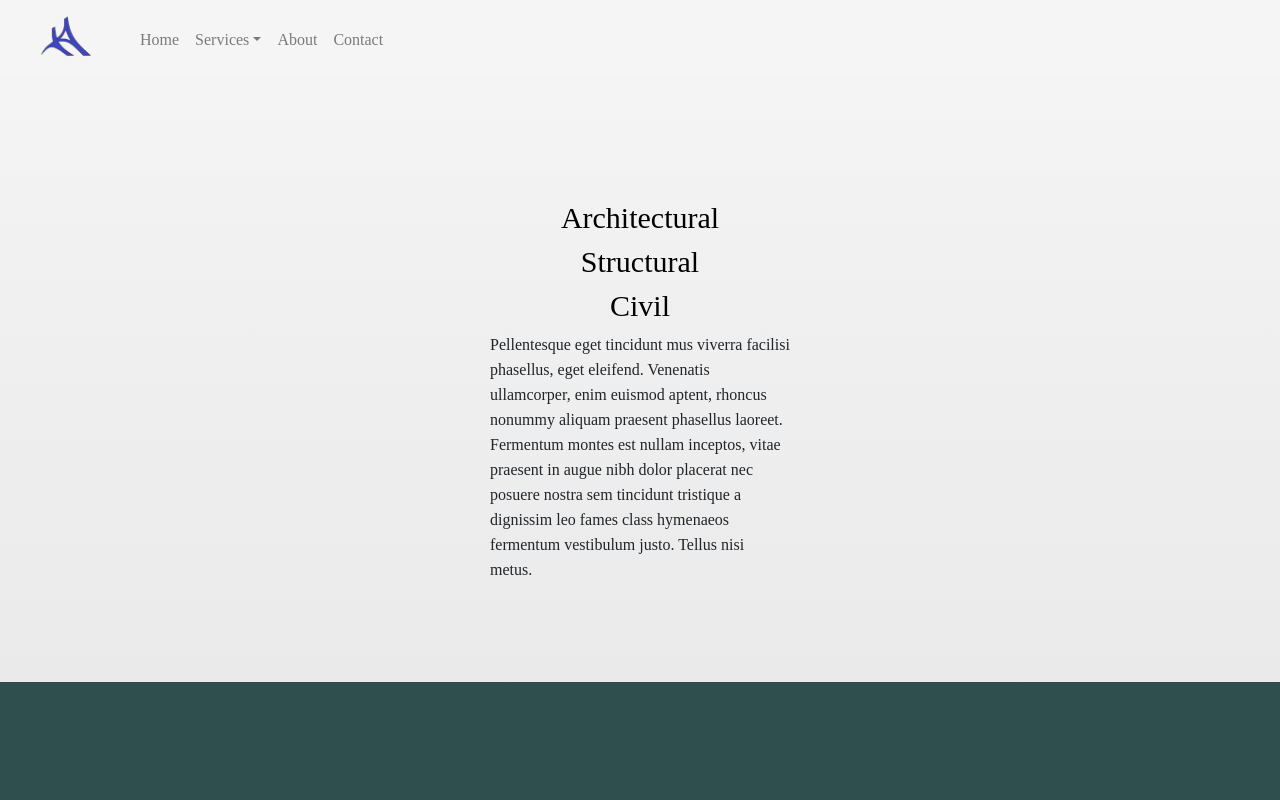
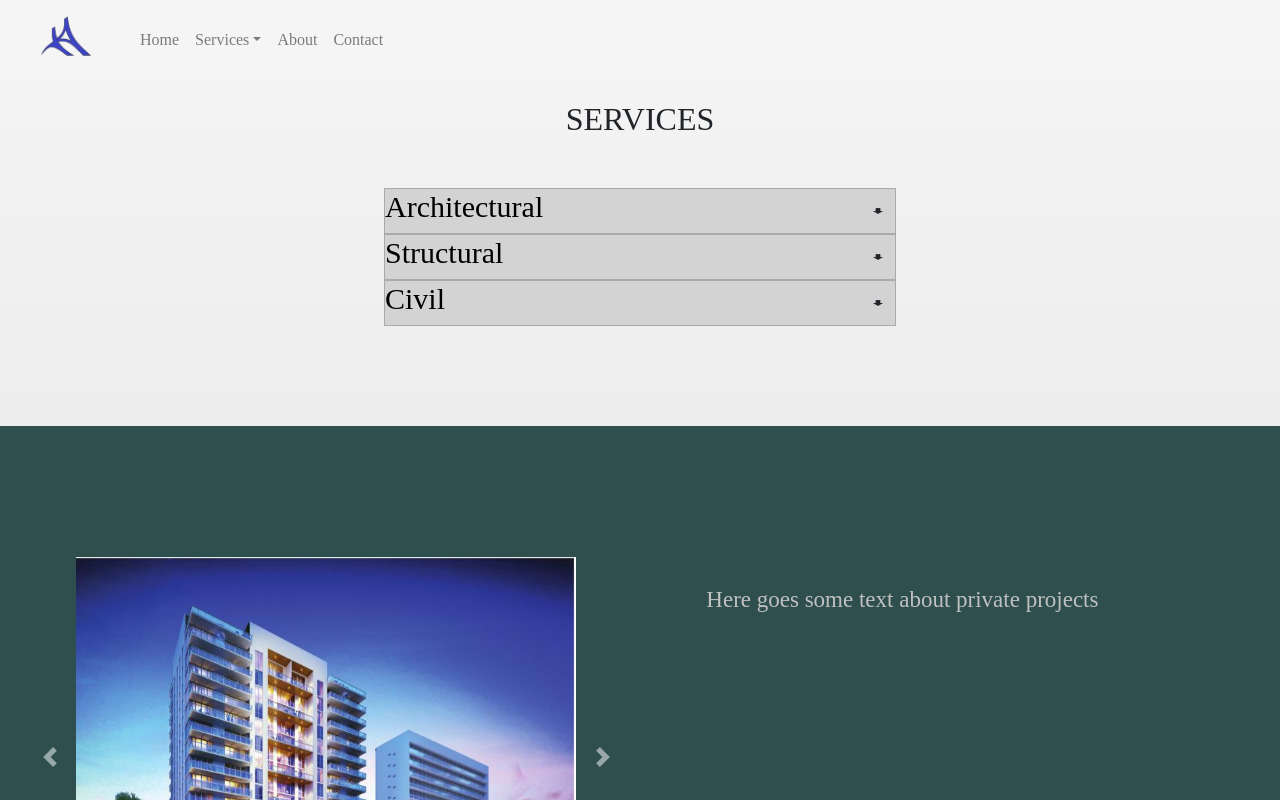
Before and after one commit to chiku524/hajjar-associates, a React (Create React App) app in the folder website/: page /consulting in a window 1280 px wide. Shown: the top 800 px of the page. Built offline with nearby package versions, Linux system fonts and the light colour scheme; a web font is replaced by a local one.

Commit message:
added a collapse for consulting

```diff
--- a/website/src/App.css
+++ b/website/src/App.css
@@ -105,15 +105,35 @@ body {
 }
 .consultingContainer .consultingSectionContainer {
   margin: 0 auto;
-  width: 300px;
+  width: 40%;
+  height: 100%;
+  margin-top: 50px;
+}
+.consultingContainer .consultingSectionContainer h2 {
+  margin: 50px auto;
+  text-align: center;
 }
 .consultingContainer .consultingSectionContainer .titleContainer {
   display: flex;
-  margin-top: 50%;
   flex-direction: column;
   justify-content: space-evenly;
   align-items: center;
   width: 100%;
+}
+.consultingContainer .consultingSectionContainer .titleContainer .collapseContainer {
+  width: 100%;
+  display: flex;
+  justify-content: space-between;
+  border: 1px solid darkgrey;
+  background-color: lightgrey;
+}
+.consultingContainer .consultingSectionContainer .titleContainer .collapseContainer .down {
+  transform: rotate(90deg);
+  position: relative;
+  right: 20px;
+}
+.consultingContainer .consultingSectionContainer .titleContainer .collapseContainer .up {
+  transform: rotate(-90deg);
 }
 .consultingContainer .consultingSectionContainer .titleContainer h4 {
   font-size: 30px;
@@ -510,7 +530,7 @@ body {
   margin: 100px auto 0px;
 }
 .modalCarouselContainer {
-  height: 700px;
+  height: 600px;
   width: 700px;
   margin: 0 auto;
   overflow: hidden;
@@ -522,13 +542,15 @@ body {
   position: absolute !important;
   background-color: black !important;
   left: 10%;
-  height: 75px !important;
+  border-radius: 25px;
+  height: 50px;
 }
 .modalCarouselContainer .carousel-control-prev-icon {
   position: absolute !important;
   background-color: black !important;
   right: 10%;
-  height: 75px !important;
+  border-radius: 25px;
+  height: 50px;
 }
 .modal-content {
   background: linear-gradient(whitesmoke, lightgrey) !important;
--- a/website/src/components/Consulting.js
+++ b/website/src/components/Consulting.js
@@ -1,7 +1,7 @@
 import React, {useState, useRef} from 'react';
 import {Link, useHistory} from 'react-router-dom';
 import {Carousel, CarouselItem, CarouselControl, CarouselIndicators, CarouselCaption} from 'reactstrap';
-import gsap, {TweenMax, TimelineLite, Power3} from 'gsap';
+import { Collapse, Button, CardBody, Card } from 'reactstrap';
 import VodaIIResidences from '../images/VodaIIResidences.jpg';
 import VodaIResidences from '../images/VodaI.jpg';
 import cutlerBayMiddle from '../images/cutlerBayMiddle.jpg';
@@ -51,6 +51,12 @@ const Consulting = props => {
     const [activeIndexPublic, setActiveIndexPublic] = useState(0);
     const [animatingPrivate, setAnimatingPrivate] = useState(false);
     const [animatingPublic, setAnimatingPublic] = useState(false);
+    const [isStructuralOpen, setIsStructuralOpen] = useState(false);
+    const [isArchitecturalOpen, setIsArchitecturalOpen] = useState(false);
+    const [isCivilOpen, setIsCivilOpen] = useState(false);
+    const [structuralArrow, setStructuralArrow] = useState('down');
+    const [architecturalArrow, setArchitecturalArrow] = useState('down');
+    const [civilArrow, setCivilArrow] = useState('down');
     const history = useHistory();
 
     const nextPrivate = () => {
@@ -95,6 +101,21 @@ const Consulting = props => {
         history.push('/consulting/private/projects');
     }
 
+    const toggleStructural = () => {
+        setIsStructuralOpen(!isStructuralOpen);
+        isStructuralOpen ? setStructuralArrow('down') : setStructuralArrow('up');
+    }
+
+    const toggleArchitectural = () => {
+        setIsArchitecturalOpen(!isArchitecturalOpen);
+        isArchitecturalOpen ? setArchitecturalArrow('down') : setArchitecturalArrow('up');
+    }
+
+    const toggleCivil = () => {
+        setIsCivilOpen(!isCivilOpen);
+        isCivilOpen ? setCivilArrow('down') : setCivilArrow('up');
+    }
+
     const privateSlides = privateProjects.map((item) => {
         return(
             <CarouselItem onExiting={() => setAnimatingPrivate(true)} onExited={() => setAnimatingPrivate(false)} key={item.src}>
@@ -116,13 +137,52 @@ const Consulting = props => {
     return (
         <div className='consultingContainer'>
             <div className='consultingSectionContainer'>
+                <h2>SERVICES</h2>
                 <div className='titleContainer'>
-                    <h4>Architectural</h4>
-                    <h4>Structural</h4>
-                    <h4>Civil</h4>
-                </div>
-                <div className='content'>
-                    <p>Pellentesque eget tincidunt mus viverra facilisi phasellus, eget eleifend. Venenatis ullamcorper, enim euismod aptent, rhoncus nonummy aliquam praesent phasellus laoreet. Fermentum montes est nullam inceptos, vitae praesent in augue nibh dolor placerat nec posuere nostra sem tincidunt tristique a dignissim leo fames class hymenaeos fermentum vestibulum justo. Tellus nisi metus.</p>
+                    <div className='collapseContainer' onClick={toggleStructural}>
+                        <h4>Architectural</h4>
+                        <span className={structuralArrow}>&#10151;</span>
+                    </div>
+                    <Collapse isOpen={isStructuralOpen}>
+                        <Card>
+                            <CardBody>
+                            Anim pariatur cliche reprehenderit,
+                            enim eiusmod high life accusamus terry richardson ad squid. Nihil
+                            anim keffiyeh helvetica, craft beer labore wes anderson cred
+                            nesciunt sapiente ea proident.
+                            </CardBody>
+                        </Card>
+                    </Collapse>
+                    <div className='collapseContainer' onClick={toggleArchitectural}>
+                        <h4>Structural</h4>
+                        <span className={architecturalArrow}>&#10151;</span>
+
+                    </div>
+                    <Collapse isOpen={isArchitecturalOpen}>
+                        <Card>
+                            <CardBody>
+                            Anim pariatur cliche reprehenderit,
+                            enim eiusmod high life accusamus terry richardson ad squid. Nihil
+                            anim keffiyeh helvetica, craft beer labore wes anderson cred
+                            nesciunt sapiente ea proident.
+                            </CardBody>
+                        </Card>
+                    </Collapse>
+                    <div className='collapseContainer' onClick={toggleCivil}>
+                        <h4>Civil</h4>
+                        <span className={civilArrow}>&#10151;</span>
+
+                    </div>
+                    <Collapse isOpen={isCivilOpen}>
+                        <Card>
+                            <CardBody>
+                            Anim pariatur cliche reprehenderit,
+                            enim eiusmod high life accusamus terry richardson ad squid. Nihil
+                            anim keffiyeh helvetica, craft beer labore wes anderson cred
+                            nesciunt sapiente ea proident.
+                            </CardBody>
+                        </Card>
+                    </Collapse>
                 </div>
             </div>
 
--- a/website/src/less/consulting.less
+++ b/website/src/less/consulting.less
@@ -11,15 +11,39 @@ body {
 
     .consultingSectionContainer {
         margin: 0 auto;
-        width: 300px;
+        width: 40%;
+        height: 100%;
+        margin-top: 50px;
+
+        h2 {
+            margin: 50px auto;
+            text-align: center;
+        }
 
         .titleContainer {
             display: flex;
-            margin-top: 50%;
             flex-direction: column;
             justify-content: space-evenly;
             align-items: center;
             width: 100%;
+
+            .collapseContainer {
+                width: 100%;
+                display: flex;
+                justify-content: space-between;
+                border: 1px solid darkgrey;
+                background-color: lightgrey;
+
+                .down {
+                    transform: rotate(90deg);
+                    position: relative;
+                    right: 20px;
+                }
+
+                .up {
+                    transform: rotate(-90deg);
+                }
+            }
 
             h4 {
                 font-size: 30px;
```
Also changed, not shown: website/src/less/modal.less (+5 -4 lines), website/src/less/index.less (indentation only).
